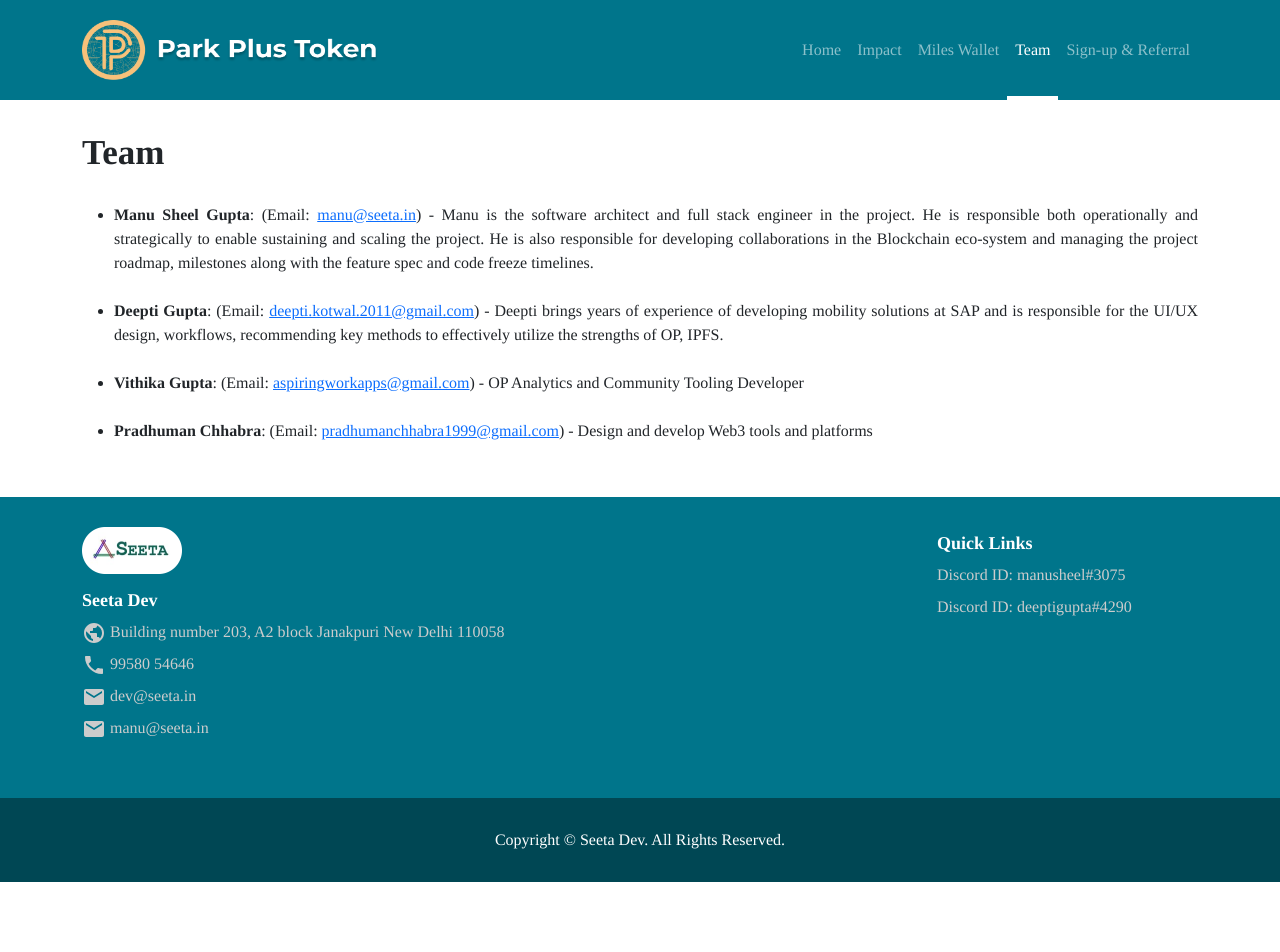
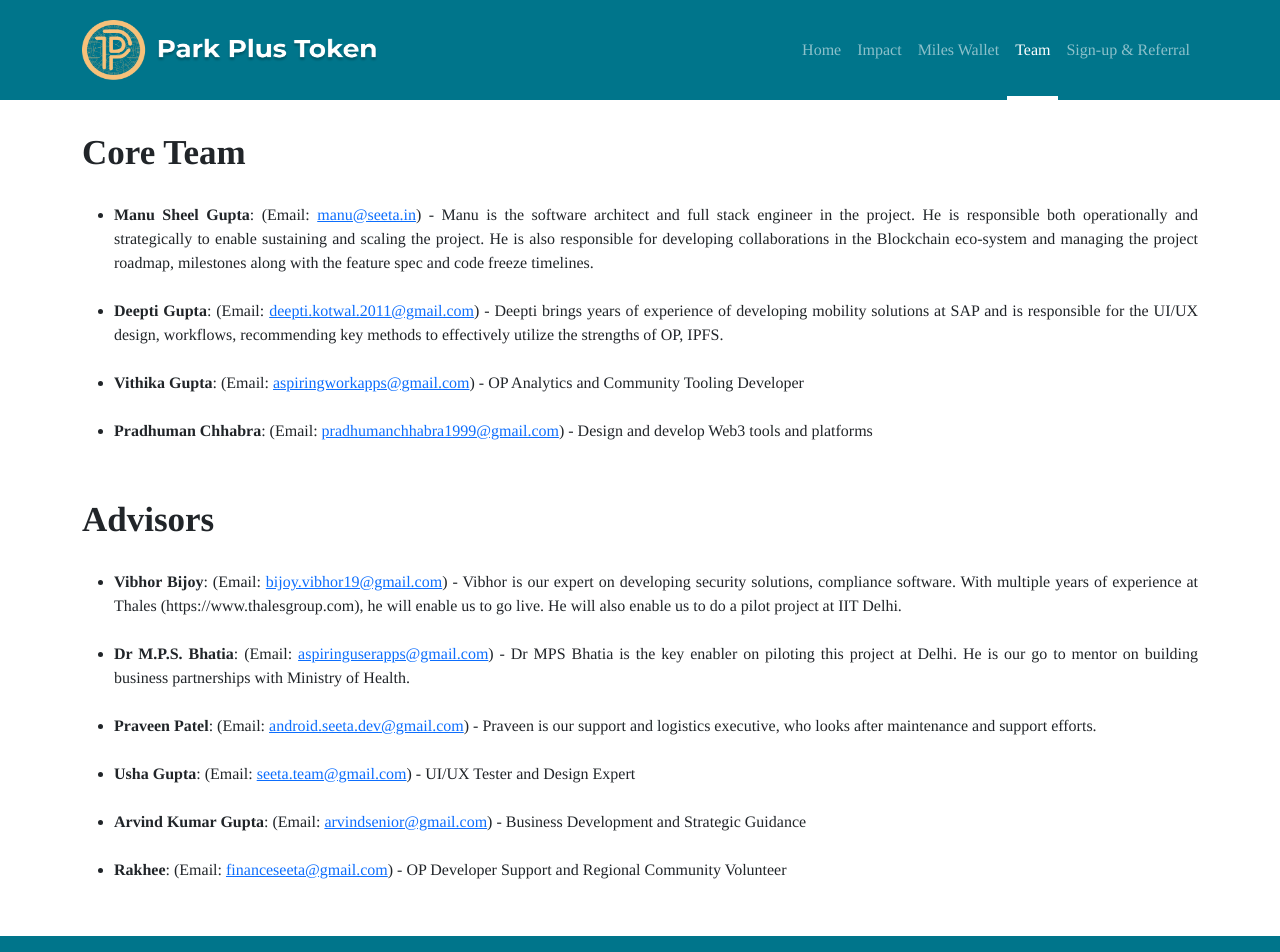
Before and after one commit to pradhuman-chhabra/Park-GHO-Family, a Next.js app: page /teammembers in a window 1280 px wide. Shown: the top 952 px of the page. Before the commit the page ends 882 px from the top, so only its background shows below. Built offline with nearby package versions, Linux system fonts and the light colour scheme.

Commit message:
added team members

```diff
--- a/src/pages/teammembers.js
+++ b/src/pages/teammembers.js
@@ -6,7 +6,7 @@
   return (
     <Layout>
       <Container>
-        <h1 className="section-heading">Team</h1>
+        <h1 className="section-heading">Core Team</h1>
 
         <ul>
           <li>
@@ -48,6 +48,58 @@
           </li>
           <br />
         </ul>
+
+        <h1 className="section-heading">Advisors</h1>
+        <ul>
+          <li>
+            <strong>Vibhor Bijoy</strong>: (Email:{" "}
+            <a href="mailto:bijoy.vibhor19@gmail.com">
+              bijoy.vibhor19@gmail.com
+            </a>
+            ) - Vibhor is our expert on developing security solutions,
+            compliance software. With multiple years of experience at Thales
+            (https://www.thalesgroup.com), he will enable us to go live. He will
+            also enable us to do a pilot project at IIT Delhi.
+          </li>
+          <br />
+          <li>
+            <strong>Dr M.P.S. Bhatia</strong>: (Email:{" "}
+            <a href="mailto:aspiringuserapps@gmail.com">
+              aspiringuserapps@gmail.com
+            </a>
+            ) - Dr MPS Bhatia is the key enabler on piloting this project at
+            Delhi. He is our go to mentor on building business partnerships with
+            Ministry of Health.
+          </li>
+          <br />
+          <li>
+            <strong>Praveen Patel</strong>: (Email:{" "}
+            <a href="mailto:android.seeta.dev@gmail.com">
+              android.seeta.dev@gmail.com
+            </a>
+            ) - Praveen is our support and logistics executive, who looks after
+            maintenance and support efforts.
+          </li>
+          <br />
+          <li>
+            <strong>Usha Gupta</strong>: (Email:{" "}
+            <a href="mailto:seeta.team@gmail.com">seeta.team@gmail.com</a>) -
+            UI/UX Tester and Design Expert
+          </li>
+          <br />
+          <li>
+            <strong>Arvind Kumar Gupta</strong>: (Email:{" "}
+            <a href="mailto:arvindsenior@gmail.com">arvindsenior@gmail.com</a>)
+            - Business Development and Strategic Guidance
+          </li>
+          <br />
+          <li>
+            <strong>Rakhee</strong>: (Email:{" "}
+            <a href="mailto:financeseeta@gmail.com">financeseeta@gmail.com</a>)
+            - OP Developer Support and Regional Community Volunteer
+          </li>
+          <br />
+        </ul>
       </Container>
     </Layout>
   );
```
